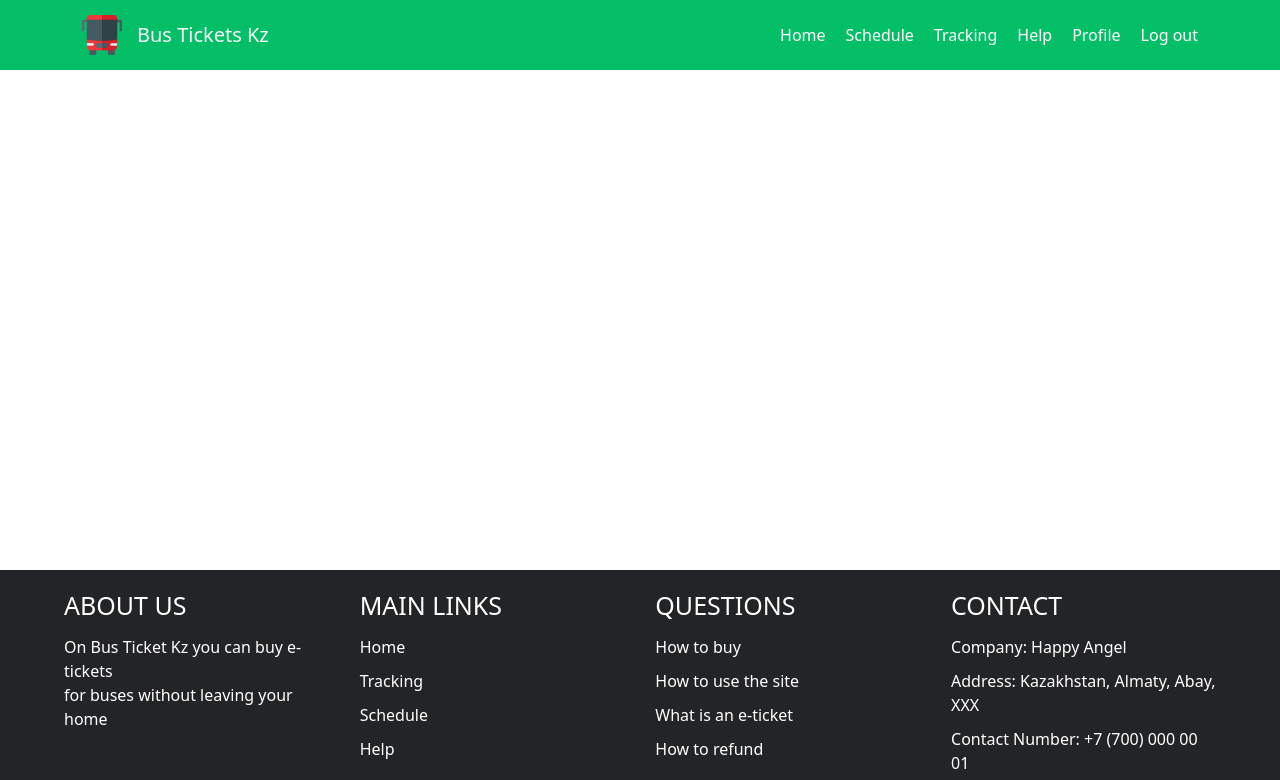
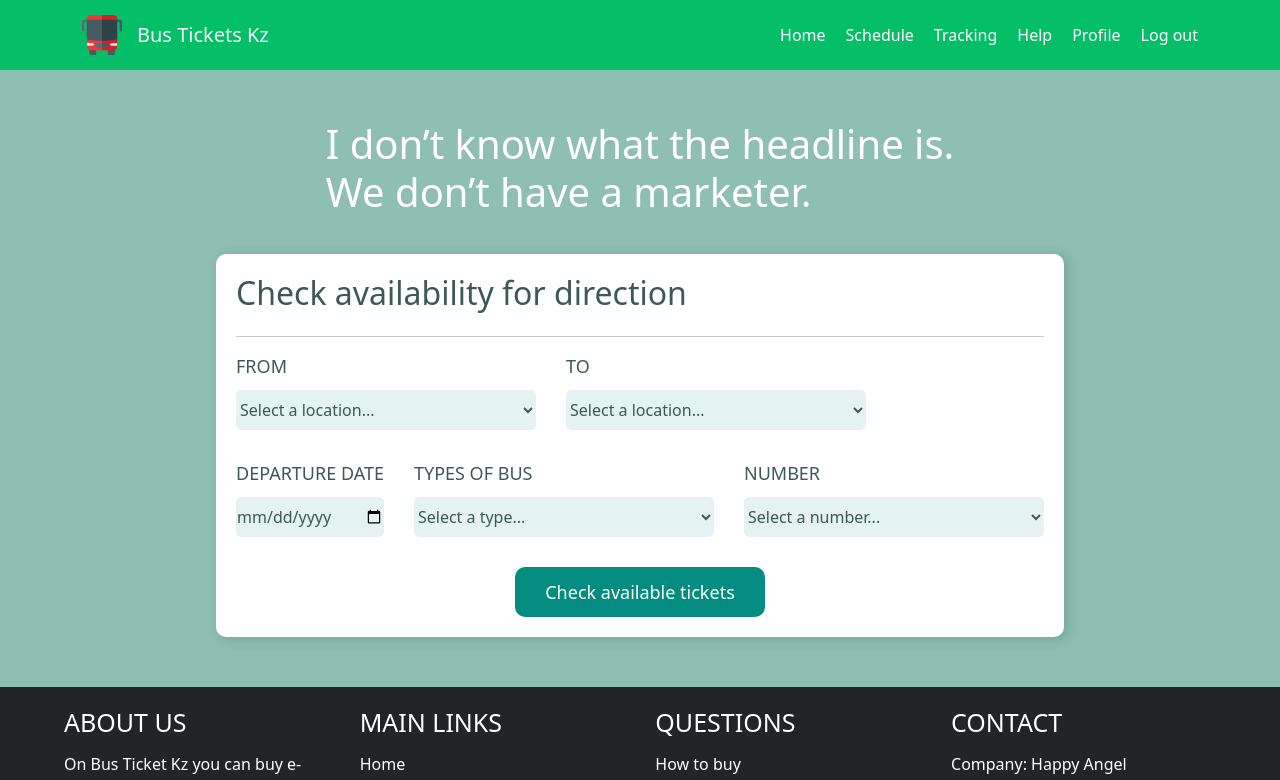
Before and after one commit to N2749/fis_final_front_vue, a Vue app: page / in a window 1280 px wide. Shown: the top 780 px of the page. Built offline with nearby package versions, Linux system fonts and the light colour scheme.

Commit message:
feat: finished ticket buy section and main form

```diff
--- a/src/components/MyMain.vue
+++ b/src/components/MyMain.vue
@@ -1,6 +1,114 @@
 <template>
   <main class="main">
-    <div class="container"></div>
+    <section class="buy-ticket">
+      <div class="container buy-ticket__container">
+        <h1 class="buy-ticket__title section-title">
+          I&nbsp;don&rsquo;t know what the headline&nbsp;is.
+          <br />We&nbsp;don&rsquo;t have a&nbsp;marketer.
+        </h1>
+        <form action="" class="ticket-buy-form">
+          <h2 class="ticket-buy-form__title">
+            Check availability for direction
+          </h2>
+          <hr class="ticket-buy-form__line" />
+          <div class="ticket-buy-form__container">
+            <div class="ticket-buy-form__destinations">
+              <div class="ticket-buy-form__cell">
+                <label class="ticket-buy-form__label" for="departure-point"
+                  >From</label
+                >
+                <select
+                  class="ticket-buy-form__select"
+                  name="departure-point"
+                  id="departure-point"
+                >
+                  <option value="">Select a location...</option>
+                  <option value="Taraz">Taraz</option>
+                  <option value="Almaty">Almaty</option>
+                  <option value="Oskemen">Ust-Kamenogorsk</option>
+                  <option value="Shymkent">Shymkent</option>
+                  <option value="Taldykorgan">Taldykorgan</option>
+                  <option value="Semei">Semei</option>
+                  <option value="Nur-Sultan">Nur-Sultan</option>
+                  <option value="Karaganda">Karaganda</option>
+                  <option value="Burabai">Burabai</option>
+                </select>
+              </div>
+              <div class="ticket-buy-form__cell">
+                <label class="ticket-buy-form__label" for="arrival-point"
+                  >To</label
+                >
+                <select
+                  class="ticket-buy-form__select"
+                  name="arrival-point"
+                  id="arrival-point"
+                >
+                  <option value="">Select a location...</option>
+                  <option value="Taraz">Taraz</option>
+                  <option value="Almaty">Almaty</option>
+                  <option value="Oskemen">Ust-Kamenogorsk</option>
+                  <option value="Shymkent">Shymkent</option>
+                  <option value="Taldykorgan">Taldykorgan</option>
+                  <option value="Semei">Semei</option>
+                  <option value="Nur-Sultan">Nur-Sultan</option>
+                  <option value="Karaganda">Karaganda</option>
+                  <option value="Burabai">Burabai</option>
+                </select>
+              </div>
+            </div>
+            <div class="ticket-buy-form__details">
+              <div class="ticket-buy-form__cell">
+                <label for="#date" class="ticket-buy-form__label"
+                  >departure date</label
+                >
+                <input type="date" class="ticket-buy-form__input" id="date" />
+              </div>
+              <div class="ticket-buy-form__cell">
+                <label for="type-bus" class="ticket-buy-form__label"
+                  >types of bus</label
+                >
+                <select
+                  class="ticket-buy-form__select"
+                  name="type-bus"
+                  id="type-bus"
+                >
+                  <option value="">Select a type...</option>
+                  <option value="Kabanbai">Motor coach</option>
+                  <option value="Almaty">Coach with beds</option>
+                  <option value="Oskemen">Minibus</option>
+                  <option value="Shymkent">Shuttle</option>
+                </select>
+              </div>
+              <div class="ticket-buy-form__cell">
+                <label for="quanttic" class="ticket-buy-form__label"
+                  >Number</label
+                >
+                <select
+                  class="ticket-buy-form__select"
+                  name="quantic"
+                  id="quantic"
+                >
+                  <option value="">Select a number...</option>
+                  <option value="1">1</option>
+                  <option value="2">2</option>
+                  <option value="3">3</option>
+                  <option value="4">4</option>
+                  <option value="5">5</option>
+                  <option value="6">6</option>
+                  <option value="7">7</option>
+                  <option value="8">8</option>
+                  <option value="9">9</option>
+                  <option value="10">10</option>
+                </select>
+              </div>
+            </div>
+            <button class="ticket-buy-form__button">
+              Check available tickets
+            </button>
+          </div>
+        </form>
+      </div>
+    </section>
   </main>
 </template>
 
@@ -9,42 +117,90 @@ export default {};
 </script>
 
 <style>
-.main {
-  grid-area: main;
-  height: 500px;
+.buy-ticket {
+  width: 100%;
+  background-color: #8ebfb1;
+  padding: 50px;
 }
 
-.container {
-  max-width: 1200px;
-  width: 100%;
+.buy-ticket__container {
+  flex-direction: column;
+  align-items: center;
+  gap: 30px 0;
 }
 
-.header {
-  width: 100%;
+.ticket-buy-form {
+  background-color: white;
+  border-radius: 10px;
+  padding: 20px;
   display: flex;
-  justify-content: space-between;
+  flex-direction: column;
+  box-shadow: 4px 2px 10px 2px rgba(38, 62, 80, 0.16);
+}
+
+.buy-ticket__title {
+  color: white;
+}
+
+.ticket-buy-form__title {
+  color: #3c5956;
+}
+
+.ticket-buy-form__container {
+  display: flex;
+  flex-direction: column;
+  gap: 30px 0;
+}
+
+.ticket-buy-form__destinations {
+  display: flex;
+  gap: 0 30px;
   align-items: center;
 }
 
-.header__logo {
+.ticket-buy-form__details {
   display: flex;
-  gap: 0 15px;
-  align-items: center;
+  gap: 0 30px;
+}
+.ticket-buy-form__cell {
+  display: flex;
+  flex-direction: column;
+  gap: 10px 0;
 }
 
-.header__text {
-  color: #f8f9fa;
+.ticket-buy-form__label {
+  font-size: 18px;
+  text-transform: uppercase;
+  color: #3c5956;
 }
 
-.logo12 {
-  width: 40px;
+.ticket-buy-form__button {
+  display: inline-flex;
+  width: 250px;
+  height: 50px;
+  margin: 0 auto;
+  border: none;
+  border-radius: 10px;
+  justify-content: center;
+  align-items: center;
+  color: white;
+  font-size: 18px;
+  background-color: #038c7f;
+}
+.ticket-buy-form__select {
+  width: 300px;
+  height: 40px;
+  border: none;
+  border-radius: 5px;
+  color: #3c5956;
+  background-color: #e4f2f1;
 }
 
-.nav-link {
-  transition: underline 0.4s ease 0s;
-}
-
-.nav-link:hover {
-  text-decoration: underline;
+.ticket-buy-form__input {
+  height: 40px;
+  border: none;
+  border-radius: 5px;
+  color: #3c5956;
+  background-color: #e4f2f1;
 }
 </style>
```
